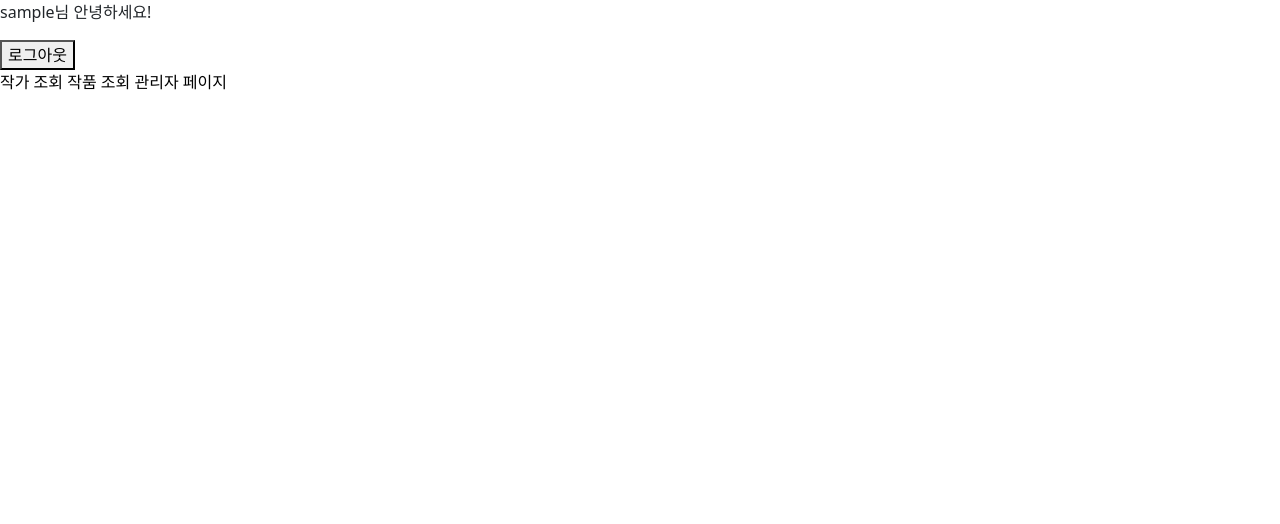
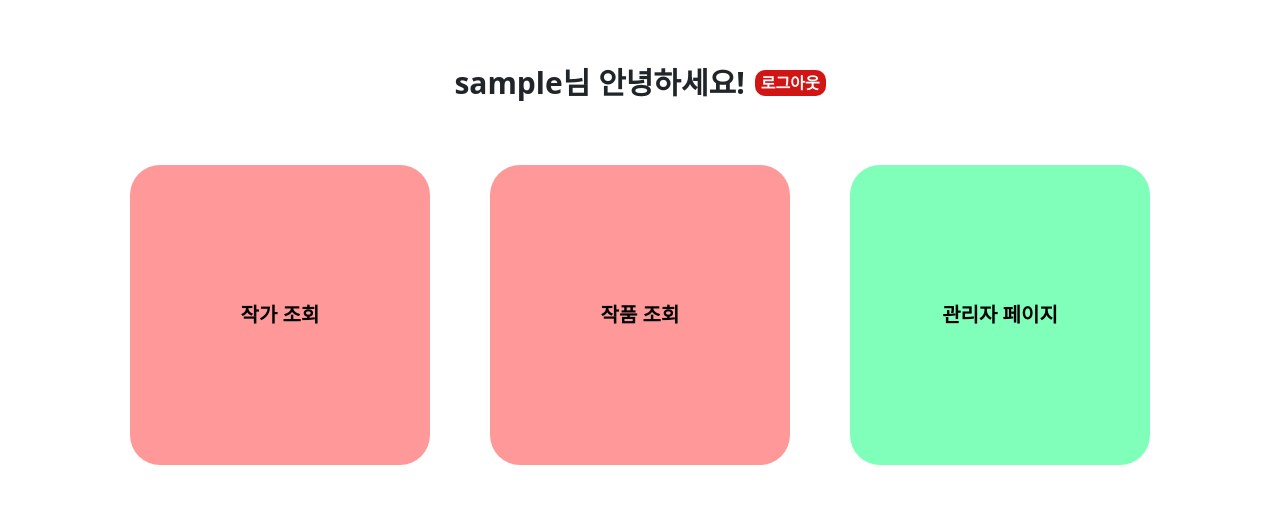
Before and after one commit to zeonga1102/og-assignment, a Django app: page / in a window 1280 px wide. Shown: the top 524 px of the page. Run offline with Django 4.2, Linux system fonts and the light colour scheme; the visitor is signed in with stand-in values (Sample User, id 1).

Commit message:
Add index.css

```diff
--- /dev/null
+++ b/static/css/index.css
@@ -0,0 +1,86 @@
+.wrap {
+    display: flex;
+    flex-direction: column;
+    padding: 30px;
+}
+
+.top {
+    display: flex;
+    justify-content: center;
+    align-items: center;
+    margin-top: 30px;
+    margin-bottom: 30px;
+}
+
+.greeting {
+    margin: 0 10px 0 0;
+    font-size: 30px;
+    font-weight: 700;
+}
+
+.button-logout {
+    background-color: rgb(209, 21, 21);
+    border: none;
+    border-radius: 10px;
+    color: white;
+    font-weight: 700;
+}
+
+.a-signinup {
+    background-color: rgb(50, 207, 255);
+    margin-right: 30px;
+    padding: 3px 6px;
+    border-radius: 10px;
+    color: white;
+    font-weight: 700;
+}
+.a-signinup:hover {
+    color: white;
+}
+
+.container {
+    display: flex;
+    flex-wrap: wrap;
+    justify-content: center;
+    align-items: center;
+}
+
+.container > a {
+    margin: 30px;
+}
+
+.div-basic {
+    display: flex;
+    justify-content: center;
+    align-items: center;
+    width: 300px;
+    height: 300px;
+    border-radius: 30px;
+    font-size: 20px;
+    font-weight: 700;
+}
+
+.div-pink {
+    background-color: rgb(255, 153, 153);
+}
+.div-pink:hover {
+    background-color: rgb(255, 182, 193);
+}
+
+.div-green {
+    background-color: rgb(127, 255, 185);
+}
+.div-green:hover {
+    background-color: rgb(157, 255, 173);
+}
+
+.div-yellow {
+    background-color: rgb(255, 225, 56);
+}
+.div-yellow:hover {
+    background-color: rgb(252, 241, 93);
+}
+
+.div-gray {
+    background-color: rgb(180, 180, 180);
+}
--- a/templates/index.html
+++ b/templates/index.html
@@ -1,27 +1,34 @@
 {% extends "base.html" %}
 
+{% load static %}
+
 {% block statics %}
+    <link href={% static 'css/index.css' %} rel="stylesheet">
 {% endblock %}
 
 {% block content %}
-    <div>
+    <div class="wrap">
+        <div class="top">
         {% if user.is_authenticated %}
-        <p>{{user}}님 안녕하세요!</p>
-        <button onclick="logout()">로그아웃</button>
+            <p class="greeting">{{user}}님 안녕하세요!</p>
+            <button onclick="logout()" class="button-logout">로그아웃</button>
         {% else %}
-        <p><a href={% url "signup" %}>회원가입</a></p>
-        <p><a href={% url "login" %}>로그인</a></p>
+            <a class="a-signinup" href={% url "signup" %}>회원가입</a>
+            <a class="a-signinup" href={% url "login" %}>로그인</a>
         {% endif %}
         </div>
-    <a href={% url "info" "artist" %}>작가 조회</a>
-    <a href={% url "info" "work" %}>작품 조회</a>
+        <div class="container">
+            <a href={% url "info" "artist" %}><div class="div-basic div-pink">작가 조회</div></a>
+            <a href={% url "info" "work" %}><div class="div-basic div-pink">작품 조회</div></a>
             {% if user_type == "admin" %}
-        <a href={% url "manager:dashboard" %}>관리자 페이지</a>
+                <a href={% url "manager:dashboard" %}><div class="div-basic div-green">관리자 페이지</div></a>
             {% elif user_type == "artist" %}
-        <a href={% url "artist:dashboard" %}>작가 페이지</a>
+                <a href={% url "artist:dashboard" %}><div class="div-basic div-yellow">작가 페이지</div></a>
             {% elif user_type == "waiting" %}
-        <a>대기 중</a>
+                <div class="div-basic div-gray">대기 중</div>
             {% else %}
-        <a href={% url "artist:signup" %}>작가 등록</a>
+                <a href={% url "artist:signup" %}><div class="div-basic div-pink">작가 등록</div></a>
             {% endif %}
+        </div>
+    </div>
 {% endblock %}
```
Lines whose indentation alone changed are shown as unchanged.
